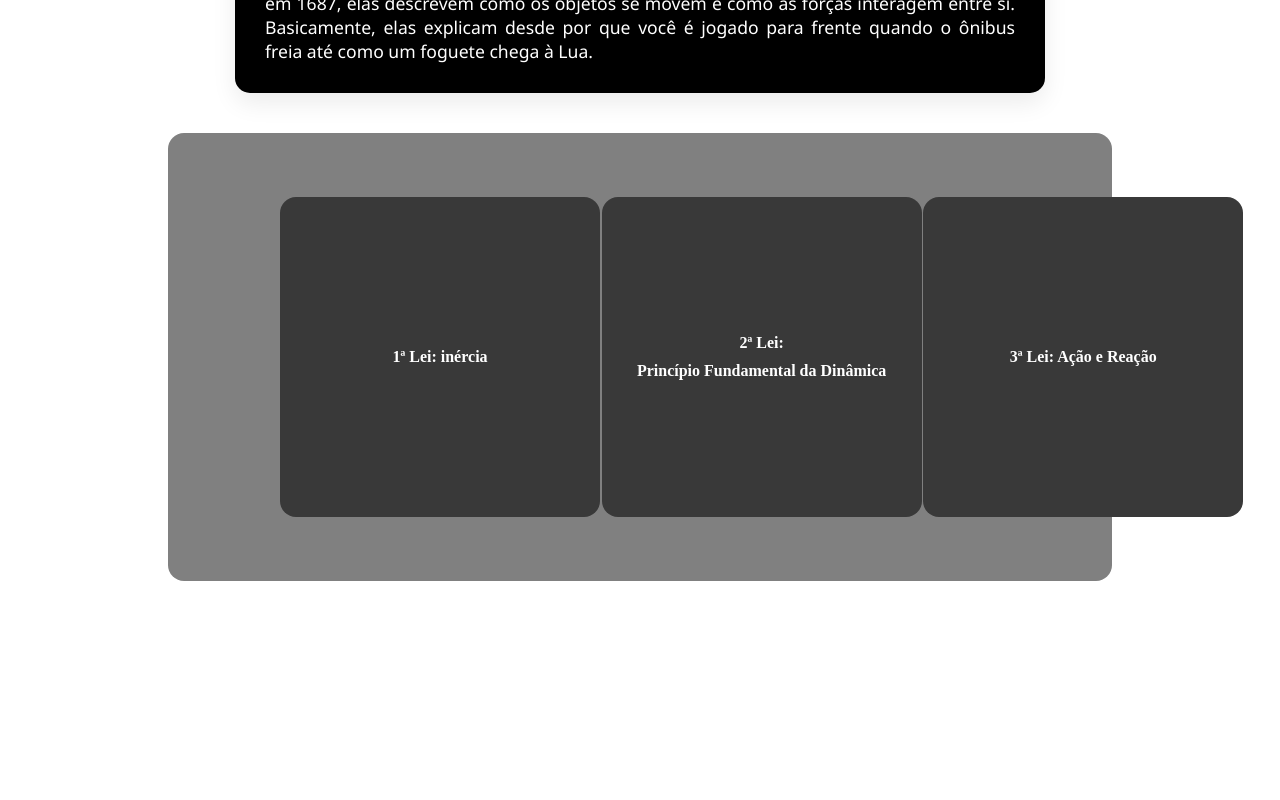
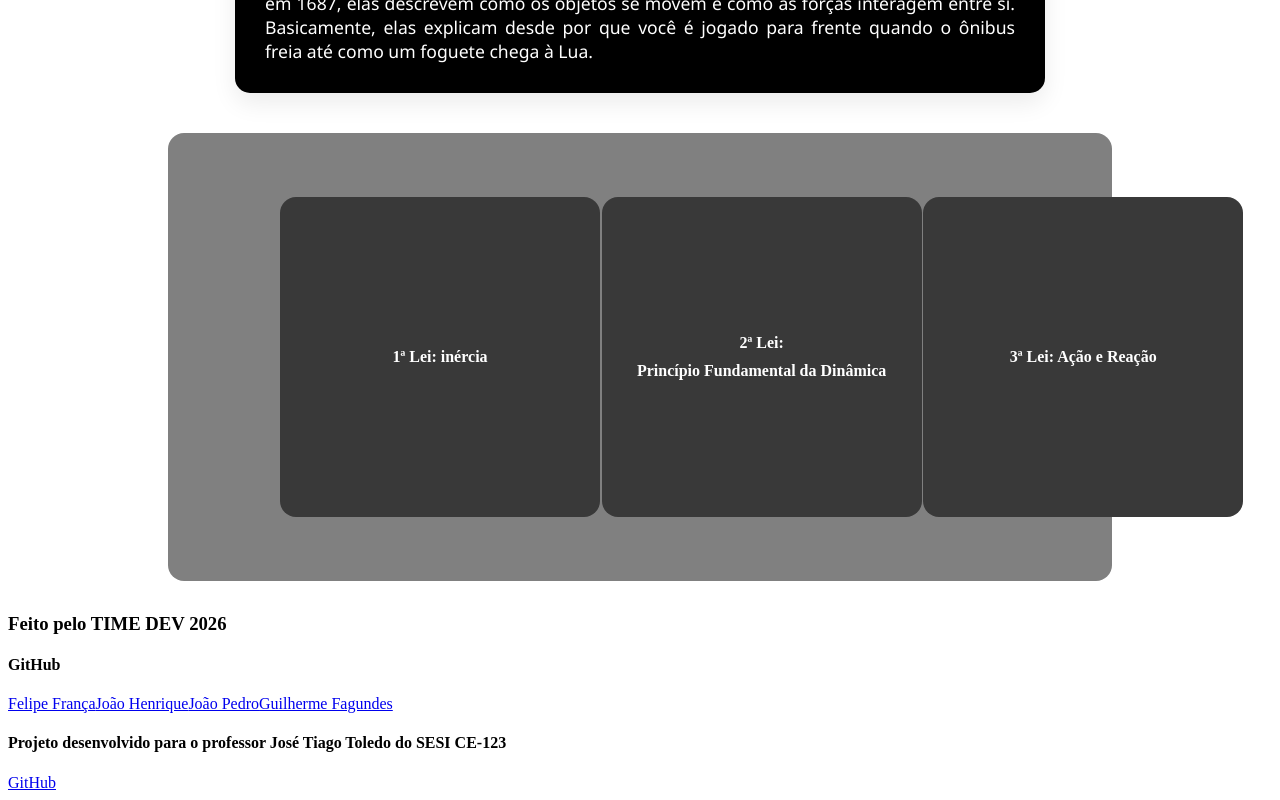
Before and after one commit to guilhermelealdev/prjApresentacaoFisica, a React (Vite) app in the folder PrjFisica/: page / in a window 1280 px wide. Shown: the part 658-1458 px from the top of the page. Before the commit the page ends 1271 px from the top, so only its background shows below. Built offline with nearby package versions, Linux system fonts and the light colour scheme.

Commit message:
adição do footer da página

```diff
--- a/PrjFisica/src/components/Footer.jsx
+++ b/PrjFisica/src/components/Footer.jsx
@@ -14,5 +14,18 @@
  */
 
 export function Footer() {
+    return (
+        <footer>
+            <h3>Feito pelo TIME DEV 2026</h3>
 
+            <h4>GitHub</h4>
+            <a href="https://github.com/Franca28">Felipe França</a>
+            <a href="https://github.com/jtahmartins-dev">João Henrique</a>
+            <a href="https://github.com/JMarquesDev">João Pedro</a>
+            <a href="https://github.com/guilhermelealdev">Guilherme Fagundes</a>
+
+            <h4>Projeto desenvolvido para o professor José Tiago Toledo do SESI CE-123</h4>
+            <a href="https://github.com/jtiagotoledo">GitHub</a>
+        </footer>
+    )
 }
```
